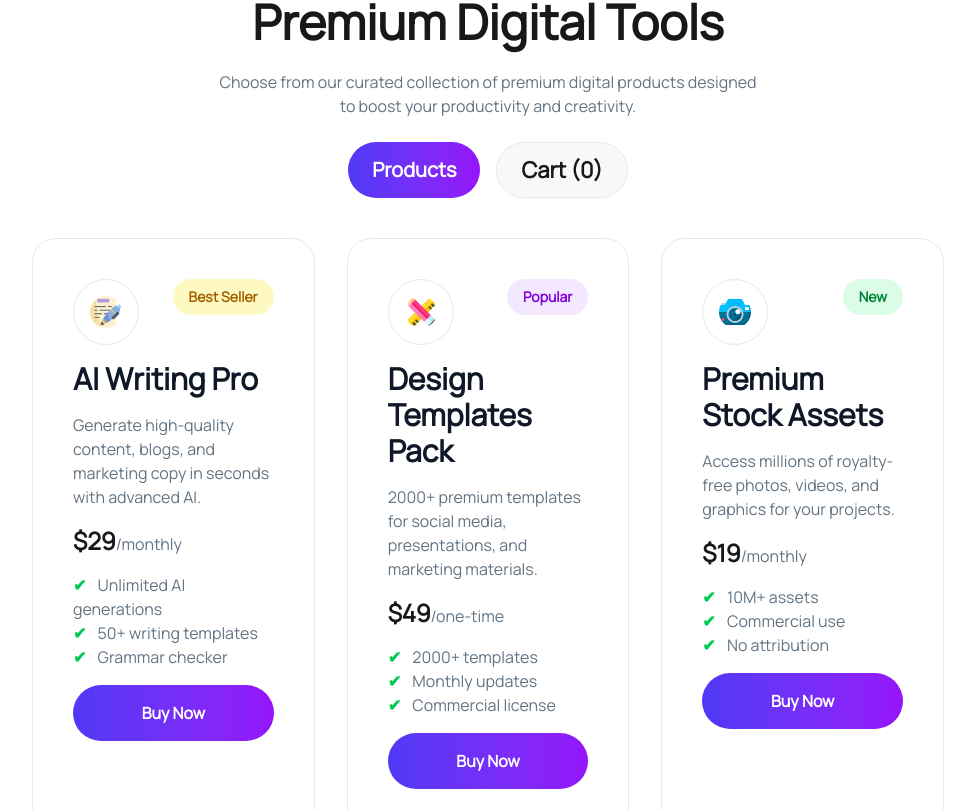
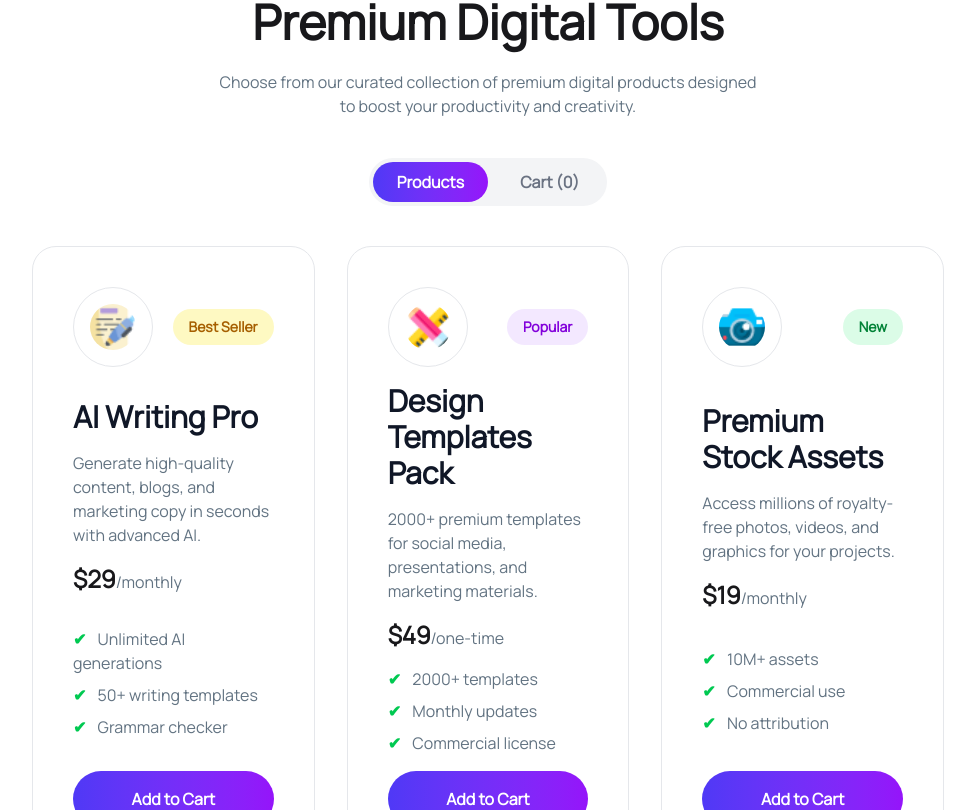
Before and after one commit to S-N-Onika/A6, a React (Vite) app: page / in a window 1280 px wide. Shown: the part 1130-1940 px from the top of the page, without its empty margins (152-1127 px from the left). Built offline with nearby package versions, Linux system fonts and the light colour scheme.

Commit message:
cart section done

```diff
--- a/package.json
+++ b/package.json
@@ -18,6 +18,7 @@
     "@tailwindcss/vite": "^4.2.2",
     "react": "^19.2.4",
     "react-dom": "^19.2.4",
+    "react-toastify": "^11.0.5",
     "tailwindcss": "^4.2.2"
   },
   "devDependencies": {
--- a/src/App.jsx
+++ b/src/App.jsx
@@ -1,27 +1,30 @@
+import { useState } from "react";
+import { ToastContainer } from "react-toastify";
 import Navbar from "./component/navbar";
+import Banner from "./component/banner";
+import Products from "./component/Products";
 import "@fontsource/manrope";
 import "./index.css";
-import Banner from "./component/banner";
-import Products from "./component/Products";
 
 const getApi = async () => {
-  const res = await fetch("/Api.json")
+  const res = await fetch("/Api.json");
   return res.json();
-}
+};
 
 const apiData = getApi();
 
-
 function App() {
+  const [cart, setCart] = useState([]);
+  const [showCart, setShowCart] = useState(false);
 
   return (
-    <>
-      <Navbar />
-      <Banner/>
-      <Products apiData={apiData}/>
-    </>
-
-  )
+    <div className="font-sans">
+      <Navbar cart={cart} setShowCart={setShowCart} />
+      <Banner />
+      <Products apiData={apiData} cart={cart} setCart={setCart} showCart={showCart} setShowCart={setShowCart} />
+      <ToastContainer position="top-right" autoClose={2000} />
+    </div>
+  );
 }
 
 export default App;
--- a/src/component/Products.jsx
+++ b/src/component/Products.jsx
@@ -1,52 +1,147 @@
 import { use } from "react";
+import { toast } from "react-toastify";
 
 const tagDesign = {
     "New": { bg: "bg-green-100", text: "text-green-700" },
     "Best Seller": { bg: "bg-yellow-100", text: "text-yellow-700" },
-    "Popular": { bg: "bg-purple-100", text: "text-purple-700" }
+    "Popular": { bg: "bg-purple-100", text: "text-purple-700" },
 };
 
-const Products = ({ apiData }) => {
-    const data = use(apiData);
-    console.log(data);
-    return (
-        <div className="mx-46 space-y-10 mb-30 mt-30">
-            <div className="grid grid-cols-1 justify-center contain-center text-center gap-6">
-                <h2 className="font-extrabold text-5xl">Premium Digital Tools</h2>
-                <p className="text-[#627382FF]">Choose from our curated collection of premium digital products designed <br /> to boost your productivity and creativity.</p>
-                <div className="flex justify-center gap-4">
-                    <button className="bg-linear-to-r from-[#4f39f6] to-[#9514fa] text-white font-semibold px-6 text-xl rounded-4xl hover:scale-105 transition-transform text-nowrap">Products</button>
-                    <button className="btn btn-xs sm:btn-sm md:btn-md lg:btn-lg xl:btn-xl rounded-4xl hover:scale-105 transition-transform text-nowrap">Cart (0)</button>
-                </div>
-            </div>
+const Products = ({ apiData, cart, setCart, showCart, setShowCart }) => {
+    const data = use(apiData) || [];
+    const totalPrice = cart.reduce((total, item) => total + item.price, 0);
+
+    const handleCart = (item) => {
+        const inCart = cart.some(i => i.id === item.id);
+        if (inCart) {
+            setCart(prev => prev.filter(i => i.id !== item.id));
+            toast.error("Item removed from cart");
+        }
+        else {
+            setCart(prev => [...prev, item]);
+            toast.success("Item added to cart");
+        }
+    };
+
+    const handleCheckout = () => {
+        setCart([]);
+        toast.info("You are ready to check out");
+    };
+
+    let content;
+    if (!showCart) {
+        content = (
             <div className="grid grid-cols-1 md:grid-cols-2 lg:grid-cols-3 gap-8 w-full">
                 {data.map((item) => {
-                    const design = tagDesign[item.tag] || {};
+                    const design = tagDesign[item.tag] || { bg: "bg-gray-100", text: "text-gray-700" };
+                    const inCart = cart.some(i => i.id === item.id);
                     return (
-                        <div key={item.id} className="w-full space-y-4 border border-gray-200 rounded-3xl p-10">
-                            <div className="flex justify-between">
-                                <img className="border border-gray-200 p-4 rounded-full" src={item.image} alt={item.name} />
-                                <div>
-                                    <h3 className={`px-4 py-2 rounded-full text-sm font-semibold ${design.bg} ${design.text}`}
-                                    >{item.tag}</h3>
-                                </div>
+                        <div key={item.id} className="w-full flex flex-col justify-between space-y-4 border border-gray-200 rounded-3xl p-10">
+                            <div className="flex justify-between items-center">
+                                <img className="border border-gray-200 p-4 rounded-full w-20 h-20 object-contain" src={item.image} alt="" />
+                                <h3 className={`px-4 py-2 rounded-full text-sm font-semibold ${design.bg} ${design.text}`}>
+                                    {item.tag}
+                                </h3>
                             </div>
                             <div>
                                 <h3 className="text-[#101727] text-3xl font-bold">{item.name}</h3>
                                 <p className="pt-4 text-[#627382]">{item.description}</p>
-                                <h3 className="pt-4"><span className="text-2xl font-black">${item.price}</span><span className="text-[#627382]">/{item.period}</span></h3>
+                                <div className="pt-4">
+                                    <span className="text-2xl font-black">${item.price}</span>
+                                    <span className="text-[#627382]">/{item.period}</span>
+                                </div>
                             </div>
-                            <div className="text-[#627382]">
-                                {item.features.map(((feature, i) => (
+                            <div className="text-[#627382] space-y-2">
+                                {item.features?.map((feature, i) => (
                                     <p key={i}><span className="text-green-500 font-bold pr-2">✔</span> {feature}</p>
-                                )))}
+                                ))}
                             </div>
-                            <button className="bg-linear-to-r from-[#4f39f6] to-[#9514fa] text-white font-semibold rounded-4xl hover:scale-105 transition-transform text-nowrap w-full py-4">Buy Now</button>
+                            <button
+                                onClick={() => handleCart(item)}
+                                className="bg-linear-to-r from-[#4f39f6] to-[#9514fa] text-white font-semibold rounded-full hover:scale-105 transition-transform w-full py-4"
+                            >
+                                {inCart ? "Remove from Cart" : "Add to Cart"}
+                            </button>
                         </div>
-                    )
-                }
-                )}
+                    );
+                })}
             </div>
+        );
+    }
+    else{
+        content = (
+            <div className="max-w-6xl mx-auto">
+                <h3 className="text-2xl font-bold mb-6">Your Cart</h3>
+                <div className="border border-gray-200 rounded-2xl p-8 bg-white shadow-sm min-h-100 flex flex-col justify-center">
+                    {cart.length > 0 ? (
+                        <>
+                            <div className="space-y-4 mb-8">
+                                {cart.map((item) => (
+                                    <div key={item.id} className="flex items-center justify-between p-4 border border-gray-100 rounded-xl bg-gray-50">
+                                        <div className="flex items-center gap-4">
+                                            <img src={item.image} className="w-12 h-12 object-contain" alt="" />
+                                            <div>
+                                                <h4 className="font-bold text-gray-900">{item.name}</h4>
+                                                <p className="text-gray-500 text-sm">${item.price}</p>
+                                            </div>
+                                        </div>
+                                        <button onClick={() => handleCart(item)} className="text-red-500 font-bold text-sm hover:scale-125 transition-transform">
+                                            remove
+                                        </button>
+                                    </div>
+                                ))}
+                            </div>
+                            <div className="flex justify-between items-center py-4 border-t border-gray-100">
+                                <span className="text-gray-400 text-lg">Total:</span>
+                                <span className="text-3xl font-black">${totalPrice}</span>
+                            </div>
+                            <button
+                                onClick={handleCheckout}
+                                className="w-full bg-linear-to-r from-[#4f39f6] to-[#9514fa] text-white py-4 rounded-2xl font-bold text-xl hover:opacity-90 transition-opacity mt-4 shadow-lg shadow-purple-200"
+                            >
+                                Proceed to Checkout
+                            </button>
+                        </>
+                    ) : (
+                        <div className="flex flex-col items-center justify-center text-center space-y-4">
+                            <svg className="w-24 h-24 text-gray-300" fill="none" stroke="currentColor" viewBox="0 0 24 24">
+                                <path strokeLinecap="round" strokeLinejoin="round" strokeWidth="1.5" d="M3 3h2l.4 2M7 13h10l4-8H5.4M7 13L5.4 5M7 13l-2.293 2.293c-.63.63-.184 1.707.707 1.707H17m0 0a2 2 0 100 4 2 2 0 000-4zm-8 2a2 2 0 11-4 0 2 2 0 014 0zM12 11l-3-3m3 3l3-3m-3 3v-6" />
+                            </svg>
+                            <p className="text-gray-400 text-lg">Your cart is empty!</p>
+                        </div>
+                    )}
+                </div>
+            </div>
+        );
+    }
+
+    return (
+        <div className="mx-4 md:mx-20 lg:mx-46 space-y-10 mb-30 mt-30 font-sans">
+            <div className="grid grid-cols-1 justify-center contain-center text-center gap-6">
+                <h2 className="font-extrabold text-5xl">Premium Digital Tools</h2>
+                <p className="text-[#627382FF]">
+                    Choose from our curated collection of premium digital products designed <br />
+                    to boost your productivity and creativity.
+                </p>
+            </div>
+
+            <div className="flex justify-center gap-4">
+                <div className="bg-gray-100 p-1 rounded-full flex gap-2">
+                    <button
+                        onClick={() => setShowCart(false)}
+                        className={`${!showCart ? "bg-linear-to-r from-[#4f39f6] to-[#9514fa] text-white" : "text-gray-500"} font-semibold px-6 py-2 rounded-full transition-all`}
+                    >
+                        Products
+                    </button>
+                    <button
+                        onClick={() => setShowCart(true)}
+                        className={`${showCart ? "bg-linear-to-r from-[#4f39f6] to-[#9514fa] text-white" : "text-gray-500"} font-semibold px-6 py-2 rounded-full transition-all`}
+                    >
+                        Cart ({cart.length})
+                    </button>
+                </div>
+            </div>
+            {content}
         </div>
     );
 };
--- a/src/component/navbar.jsx
+++ b/src/component/navbar.jsx
@@ -1,60 +1,58 @@
-const Navbar = ({ data }) => {
-    console.log(data);
+
+const Navbar = ({ cart }) => {
+    const cartItems = cart || [];
+
     return (
         <div className="navbar content-center md:py-4 md:px-52 gap-45 bg-white border border-[#f2f2f2]">
             <div className="navbar-start">
                 <div className="flex items-center gap-1 font-medium text-xl">
                     <div className="dropdown dropdown-start">
                         <div tabIndex={0} role="button" className="btn m-1 md:hidden">
-                            <svg xmlns="http://www.w3.org/2000/svg" fill="none" viewBox="0 0 24 24" className="inline-block h-5 w-5 stroke-current"> <path strokeLinecap="round" strokeLinejoin="round" strokeWidth="2" d="M4 6h16M4 12h16M4 18h16"></path> </svg>
+                            <svg xmlns="http://www.w3.org/2000/svg" fill="none" viewBox="0 0 24 24" className="inline-block h-5 w-5 stroke-current">
+                                <path strokeLinecap="round" strokeLinejoin="round" strokeWidth="2" d="M4 6h16M4 12h16M4 18h16"></path>
+                            </svg>
                         </div>
-                        <ul tabIndex={0} className="menu dropdown-content bg rounded-box z-1  mt-3 p-2 shadow text-[#101727] w-52 text-xl">
-                            <li><a>Products</a></li>
-                            <li><a>Features</a></li>
-                            <li><a>Pricing</a></li>
-                            <li><a>Testimonials</a></li>
-                            <li><a>FAQ</a></li>
+                        <ul tabIndex={0} className="menu dropdown-content bg rounded-box z-10 mt-3 p-2 shadow text-[#101727] w-52 text-xl">
+                            <li><a href="./Products.jsx">Products</a></li>
+                            <li><a href="./features">Features</a></li>
+                            <li><a href="./pricing">Pricing</a></li>
+                            <li><a href="./testimonials">Testimonials</a></li>
+                            <li><a href="./faq">FAQ</a></li>
                         </ul>
                     </div>
                     <h2 className="text-3xl text-transparent bg-clip-text bg-linear-to-r from-[#4f39f6] to-[#9514fa] py-3 font-black">DigiTools</h2>
                 </div>
             </div>
+
             <div className="navbar-center hidden md:flex">
                 <ul className="menu menu-horizontal gap-5 px-1 text-xl font-medium text-[#101727]">
-                    <li><a>Products</a></li>
-                    <li><a>Features</a></li>
-                    <li><a>Pricing</a></li>
-                    <li><a>Testimonials</a></li>
-                    <li><a>FAQ</a></li>
+                    <li><a href="./products">Products</a></li>
+                    <li><a href="./features">Features</a></li>
+                    <li><a href="./Pricing">Pricing</a></li>
+                    <li><a href="./testimonials">Testimonials</a></li>
+                    <li><a href="./faq">FAQ</a></li>
                 </ul>
             </div>
-            <div className="navbar-end gap-5">
+
+            <div className="navbar-end flex items-center gap-5">
                 <div className="flex-none">
                     <div className="dropdown dropdown-end">
                         <div tabIndex={0} role="button" className="btn btn-ghost btn-circle">
                             <div className="indicator">
-                                <svg xmlns="http://www.w3.org/2000/svg" className="h-5 w-5" fill="none" viewBox="0 0 24 24" stroke="currentColor"> <path strokeLinecap="round" strokeLinejoin="round" strokeWidth="2" d="M3 3h2l.4 2M7 13h10l4-8H5.4M7 13L5.4 5M7 13l-2.293 2.293c-.63.63-.184 1.707.707 1.707H17m0 0a2 2 0 100 4 2 2 0 000-4zm-8 2a2 2 0 11-4 0 2 2 0 014 0z" /> </svg>
-                                <span className="badge badge-sm indicator-item">0</span>
-                            </div>
-                        </div>
-                        <div
-                            tabIndex={0}
-                            className="card card-compact dropdown-content bg-base-100 z-1 mt-3 w-52 shadow">
-                            <div className="card-body">
-                                <span className="text-lg font-bold">0 Items</span>
-                                <span className="text-info">Subtotal: $0</span>
-                                <div className="card-actions">
-                                    <button className="btn btn-primary btn-block">View cart</button>
-                                </div>
+                                <img width="22" src="./assets/products/shopping-cart.png" alt="Cart" />
+                                <span className="badge badge-sm indicator-item">{cartItems.length}</span>
                             </div>
                         </div>
                     </div>
                 </div>
+
                 <button className="btn btn-xs sm:btn-md md:btn-md lg:btn-lg xl:btn-xl font-medium text-[#101727] border-0">Login</button>
-                <button className="bg-linear-to-r from-[#4f39f6] to-[#9514fa] text-white font-semibold py-2 px-4 rounded-full hover:scale-105 transition-transform text-nowrap
-                ">Get Started</button>
+                <button className="bg-linear-to-r from-[#4f39f6] to-[#9514fa] text-white font-semibold py-2 px-4 rounded-full hover:scale-105 transition-transform text-nowrap">
+                    Get Started
+                </button>
             </div>
         </div>
-    )
-}
+    );
+};
+
 export default Navbar;
```
Also changed, not shown: src/component/banner.jsx (+1 -7 lines), assets/group-5.png (added), src/component/features .jsx (added), 1 other file (tests, documents, lock files or other folders).
